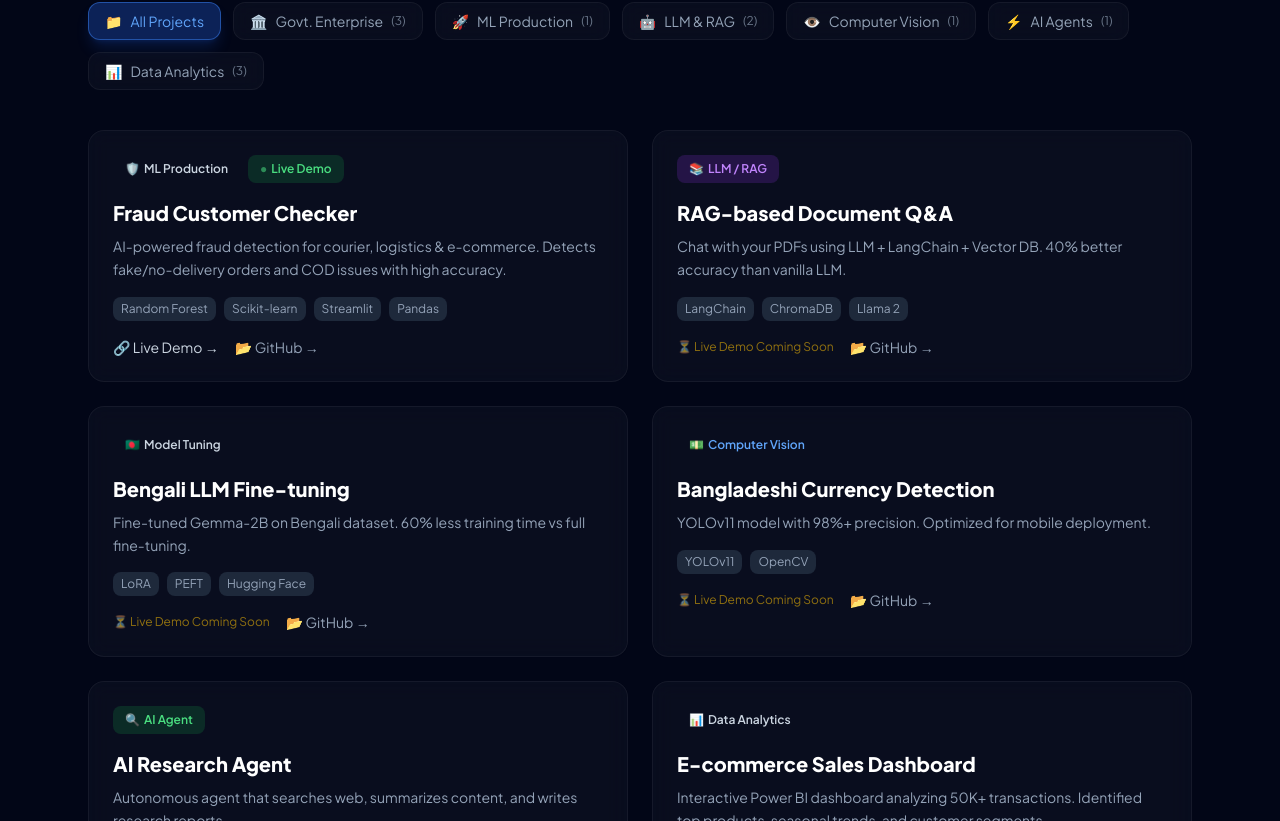
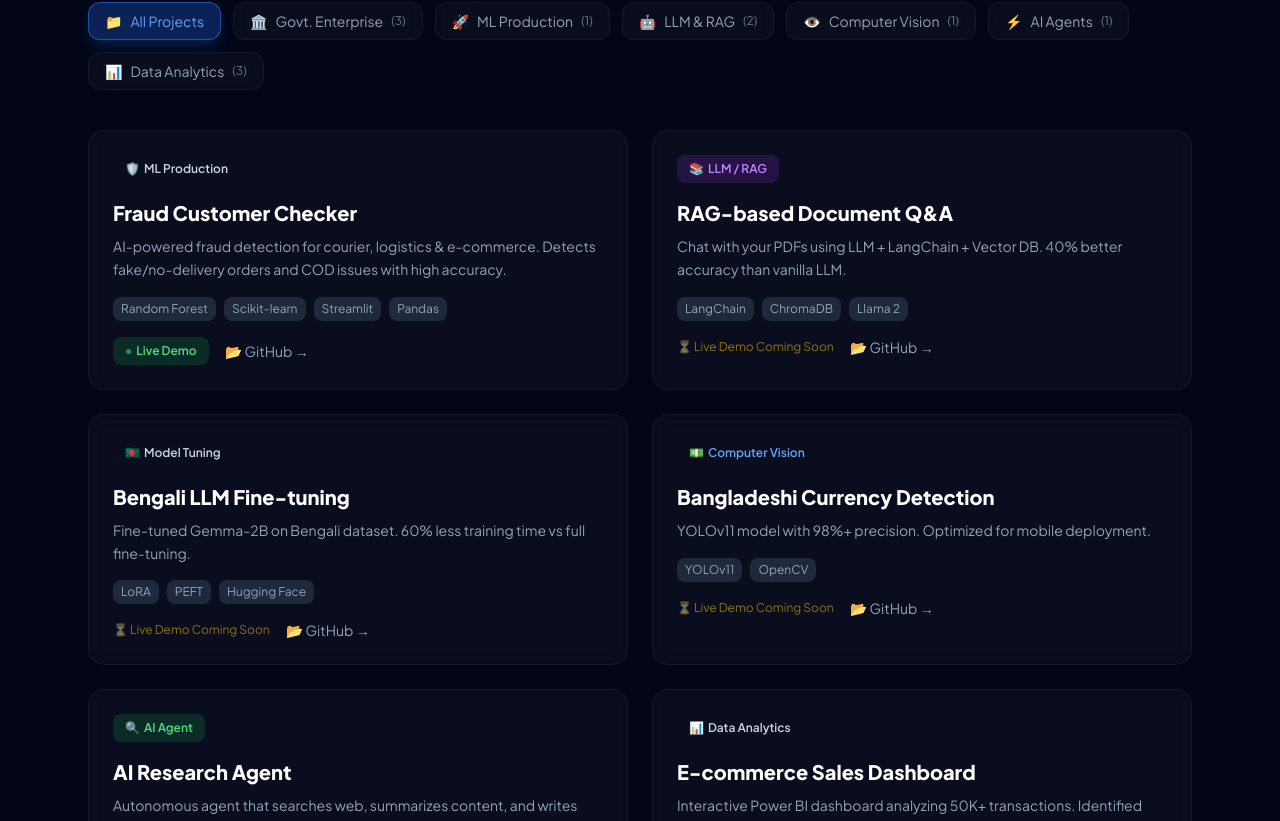
Before and after one commit to touhid71/portFolio, a Next.js app in the folder touhid-portfolio/: page / in a window 1280 px wide. Shown: the part 2459-3280 px from the top of the page. Built offline with nearby package versions, Linux system fonts and the light colour scheme.

Commit message:
added live link

```diff
--- a/touhid-portfolio/app/page.tsx
+++ b/touhid-portfolio/app/page.tsx
@@ -372,12 +372,6 @@ const projects = [
                     <span>{project.icon}</span>
                     <span>{project.categoryName}</span>
                   </div>
-                  {project.isLive && (
-                    <div className="px-3 py-1.5 bg-green-600/20 text-green-400 rounded-lg text-xs font-semibold flex items-center gap-1">
-                      <span className="animate-pulse">●</span>
-                      <span>Live Demo</span>
-                    </div>
-                  )}
                 </div>
               </div>
 
@@ -399,14 +393,14 @@ const projects = [
 
               <div className="flex gap-4">
                 {project.liveLink ? (
-                  <a
-                    href={project.liveLink}
-                    target="_blank"
-                    rel="noopener noreferrer"
-                    className={`text-${project.color}-400 text-sm hover:underline flex items-center gap-1 font-medium`}
-                  >
-                    🔗 Live Demo →
-                  </a>
+                   <div className="px-3 py-1.5 bg-green-600/20 text-green-400 rounded-lg text-xs font-semibold flex items-center gap-1">
+                      <span className="animate-pulse">●</span>
+                      <span>
+                        <a href={project.liveLink} target="_blank" rel="noopener noreferrer" className="hover:underline">
+                        Live Demo
+                      </a>
+                      </span>
+                    </div>
                 ) : (
                   <span className="text-yellow-500/60 text-xs flex items-center gap-1">
                     ⏳ Live Demo Coming Soon
```
